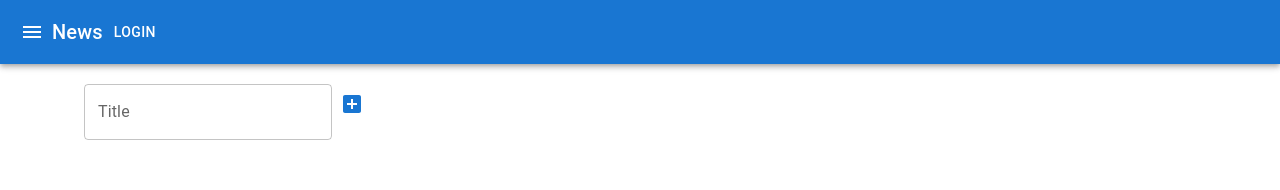
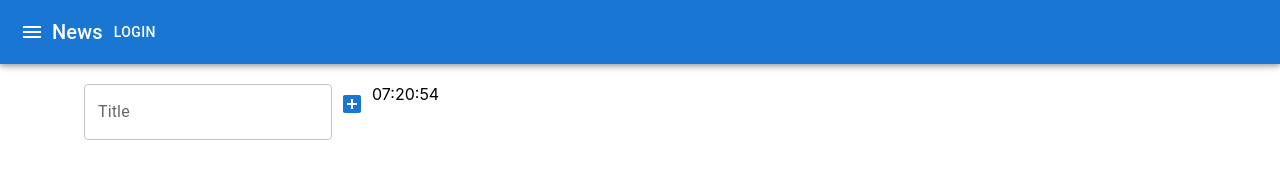
Before and after one commit to naumyshev/ToDoDym, a React (Create React App) app: page / in a window 1280 px wide. Shown: the top 190 px of the page. Built offline with nearby package versions, Linux system fonts and the light colour scheme.

Commit message:
#11 added digital clock

```diff
--- a/src/AppWithRedux.tsx
+++ b/src/AppWithRedux.tsx
@@ -18,6 +18,7 @@ import {addTaskAC, changeTaskStatusAC, changeTaskTitleAC, removeTaskAC, tasksRed
 import {useDispatch, useSelector} from "react-redux";
 import {AppRootState} from "./state/store";
 import {TaskType} from "./Task";
+import {Clock} from "./clock/Clock";
 
 export type FilterValuesType = "all" | "active" | "completed";
 export type TodolistType = {
@@ -35,43 +36,43 @@ function AppWithRedux() {
     console.log('App is called')
 
     const dispatch = useDispatch()
-    const todolists =  useSelector<AppRootState, Array<TodolistType>>( state => state.todolists )
-    const tasks = useSelector<AppRootState, TasksStateType>( state => state.tasks )
+    const todolists = useSelector<AppRootState, Array<TodolistType>>(state => state.todolists)
+    const tasks = useSelector<AppRootState, TasksStateType>(state => state.tasks)
 
-    const removeTask = useCallback( (id: string, todolistId: string) => {
+    const removeTask = useCallback((id: string, todolistId: string) => {
         const action = removeTaskAC(id, todolistId)
         dispatch(action)
-    }, [] )
+    }, [])
 
-    const addTask = useCallback( (title: string, todolistId: string) => {
+    const addTask = useCallback((title: string, todolistId: string) => {
         dispatch(addTaskAC(title, todolistId))
-    }, [] )
+    }, [])
 
-    const changeStatus = useCallback( (id: string, isDone: boolean, todolistId: string) => {
+    const changeStatus = useCallback((id: string, isDone: boolean, todolistId: string) => {
         dispatch(changeTaskStatusAC(id, isDone, todolistId))
-    }, [] )
+    }, [])
 
-    const changeTaskTitle = useCallback( (id: string, newTitle: string, todolistId: string) => {
+    const changeTaskTitle = useCallback((id: string, newTitle: string, todolistId: string) => {
         dispatch(changeTaskTitleAC(id, newTitle, todolistId))
-    }, [] )
+    }, [])
 
-    const changeFilter = useCallback( (value: FilterValuesType, todolistId: string) => {
+    const changeFilter = useCallback((value: FilterValuesType, todolistId: string) => {
         dispatch(changeTodolistFilterAC(todolistId, value))
-    }, [] )
+    }, [])
 
-    const removeTodolist = useCallback( (id: string) => {
+    const removeTodolist = useCallback((id: string) => {
         const action = removeTodolistAC(id)
         dispatch(action)
-    }, [] )
+    }, [])
 
-    const changeTodolistTitle = useCallback( (id: string, title: string) => {
+    const changeTodolistTitle = useCallback((id: string, title: string) => {
         dispatch(changeTodolistTitleAC(id, title))
-    }, [] )
+    }, [])
 
-    const addTodolist = useCallback( (title: string) => {
+    const addTodolist = useCallback((title: string) => {
         const action = addTodolistAC(title)
         dispatch(action)
-    }, [] )
+    }, [])
 
     return (
         <div className="App">
@@ -89,13 +90,13 @@ function AppWithRedux() {
             <Container fixed>
                 <Grid container style={{padding: "20px"}}>
                     <AddItemForm addItem={addTodolist}/>
+                    <Clock />
                 </Grid>
                 <Grid container spacing={3}>
                     {
                         todolists.map(tl => {
                             let allTodolistTasks = tasks[tl.id];
                             let tasksForTodolist = allTodolistTasks;
-
 
 
                             return <Grid key={tl.id} item>
--- /dev/null
+++ b/src/clock/Clock.tsx
@@ -0,0 +1,29 @@
+import React, {useEffect, useState} from 'react';
+
+type PropsType = {}
+
+export const Clock: React.FC<PropsType> = (props) => {
+
+    const [date, setDate] = useState(new Date())
+
+     useEffect(() => {
+         const intervalId = setInterval(()=> {
+            setDate(new Date())
+        }, 1000)
+
+        return (()=>{clearInterval(intervalId)})
+
+    }, [])
+
+    const get2digitsString = (number: number) => number < 10 ? '0' + number : number
+
+    return (
+        <div>
+            <span>{get2digitsString(date.getHours())}</span>
+            :
+            <span>{get2digitsString(date.getMinutes())}</span>
+            :
+            <span>{get2digitsString(date.getSeconds())}</span>
+        </div>
+    );
+};
```
